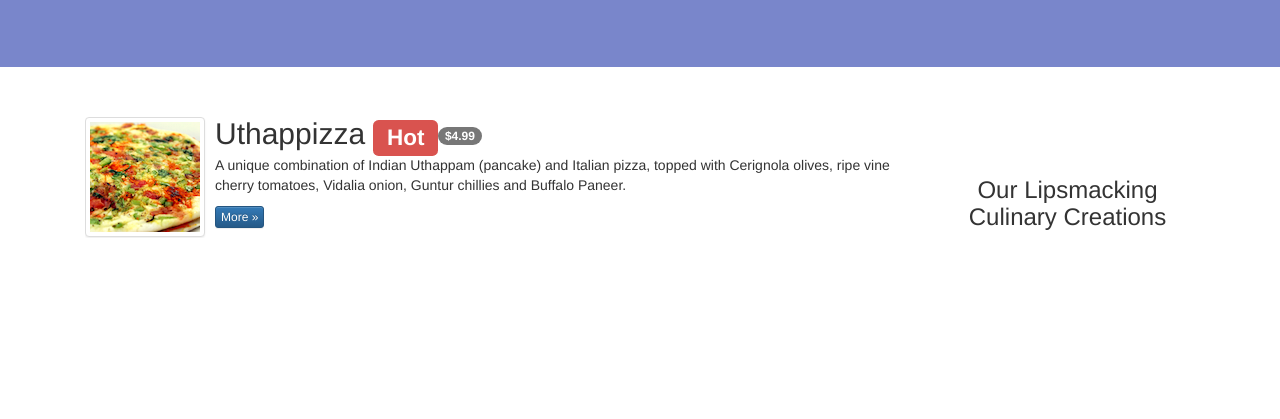
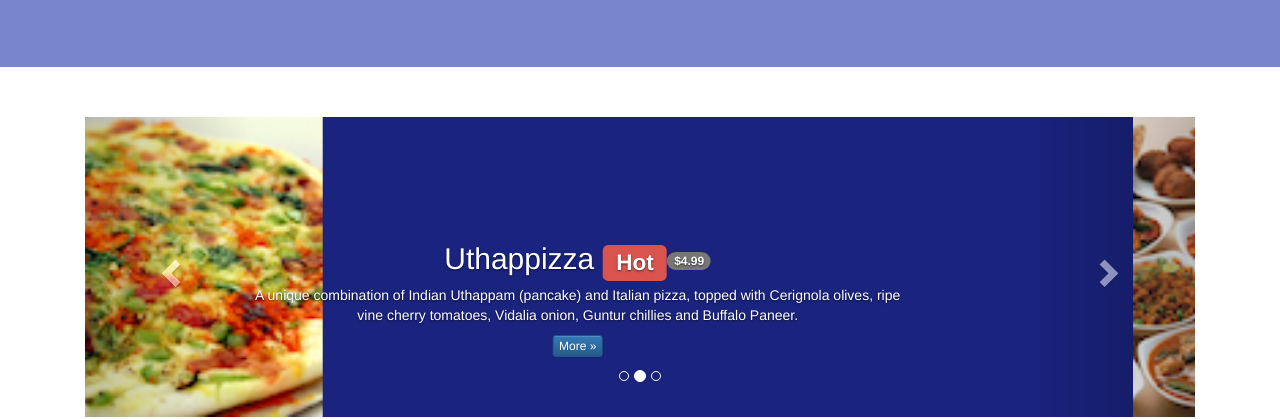
Before and after one commit to massilave85/conFusion, a plain HTML site: page index.html in a window 1280 px wide. Shown: the part 392-811 px from the top of the page. Drawn offline with nearby package versions, Linux system fonts and the light colour scheme.

Commit message:
Added carousel component!

```diff
--- a/css/mystyles.css
+++ b/css/mystyles.css
@@ -72,3 +72,18 @@ body{
 .affix {
     top: 100px;
 }
+
+.carousel {
+    background: #1A237E;
+}
+
+.carousel .item {
+    height: 300px;
+}
+
+.item img {
+    position: absolute;
+    top: 0;
+    left: 0;
+    min-height: 300px;
+}
--- a/index.html
+++ b/index.html
@@ -122,6 +122,60 @@
     </header>
 
     <div class="container">
+        <div class="row row-content">
+            <div class="col-xs-12">
+                <div id="mycarousel" class="carousel slide" data-ride="carousel">
+                    <!-- Indicators -->
+                    <ol class="carousel-indicators">
+                        <li data-target="#mycarousel" data-slide-to="0" class="active"></li>
+                        <li data-target="#mycarousel" data-slide-to="1"></li>
+                        <li data-target="#mycarousel" data-slide-to="2"></li>
+                    </ol>
+                    <!-- Wrapper for slides -->
+                    <div class="carousel-inner" role="listbox">
+                        <div class="item active">
+                            <img class="img-responsive" src="img/uthappizza.png" alt="Uthappizza">
+                            <div class="carousel-caption">
+                                <h2>Uthappizza  <span class="label label-danger label-xs">Hot</span><span class="badge">$4.99</span></h2>
+                                <p>A unique combination of Indian Uthappam (pancake) and
+                                  Italian pizza, topped with Cerignola olives, ripe vine
+                                  cherry tomatoes, Vidalia onion, Guntur chillies and
+                                  Buffalo Paneer.</p>
+                                <p><a class="btn btn-primary btn-xs" href="#">More &raquo;</a></p>
+                            </div>
+                        </div>
+                        <div class="item">
+                            <img class="img-responsive" src="img/buffet.png" alt="Weekend Grand Buffet">
+                            <div class="carousel-caption">
+                                <h2>Weekend Grand Buffet   <span class="label label-danger label-xs">New</span></h2>
+                                <p>Featuring mouthwatering combinations with a choice of five different salads, six enticing appetizers, six main entrees and five choicest desserts. Free flowing bubbly and soft drinks. All for just $19.99 per person </p>
+                                <p><a class="btn btn-primary btn-xs"  href="#">More &raquo;</a></p>
+                            </div>
+                        </div>
+                        <div class="item">
+                            <img class="img-responsive" src="img/alberto.png" alt="Alberto Somayya">
+                            <div class="carousel-caption">
+                                <h2>Alberto Somayya</h2>
+                                <h4>Executive Chef</h4>
+                                <p>Award winning three-star Michelin chef with wide International experience having worked closely with whos-who in the culinary world, he specializes in creating mouthwatering Indo-Italian fusion experiences. </p>
+                                <p><a class="btn btn-primary btn-xs" href="#">More &raquo;</a></p>
+                            </div>
+                        </div>
+                    </div>
+
+                    <!-- Controls -->
+                    <a class="left carousel-control" href="#mycarousel" role="button" data-slide="prev">
+                        <span class="glyphicon glyphicon-chevron-left" aria-hidden="true"></span>
+                        <span class="sr-only">Previous</span>
+                    </a>
+                    <a class="right carousel-control" href="#mycarousel" role="button" data-slide="next">
+                        <span class="glyphicon glyphicon-chevron-right" aria-hidden="true"></span>
+                        <span class="sr-only">Next</span>
+                    </a>
+                </div>
+            </div>
+        </div>
+
         <div class="row row-content">
             <div class="col-xs-12 col-sm-3 col-sm-push-9">
                 <p style="padding:20px;"></p>
```
